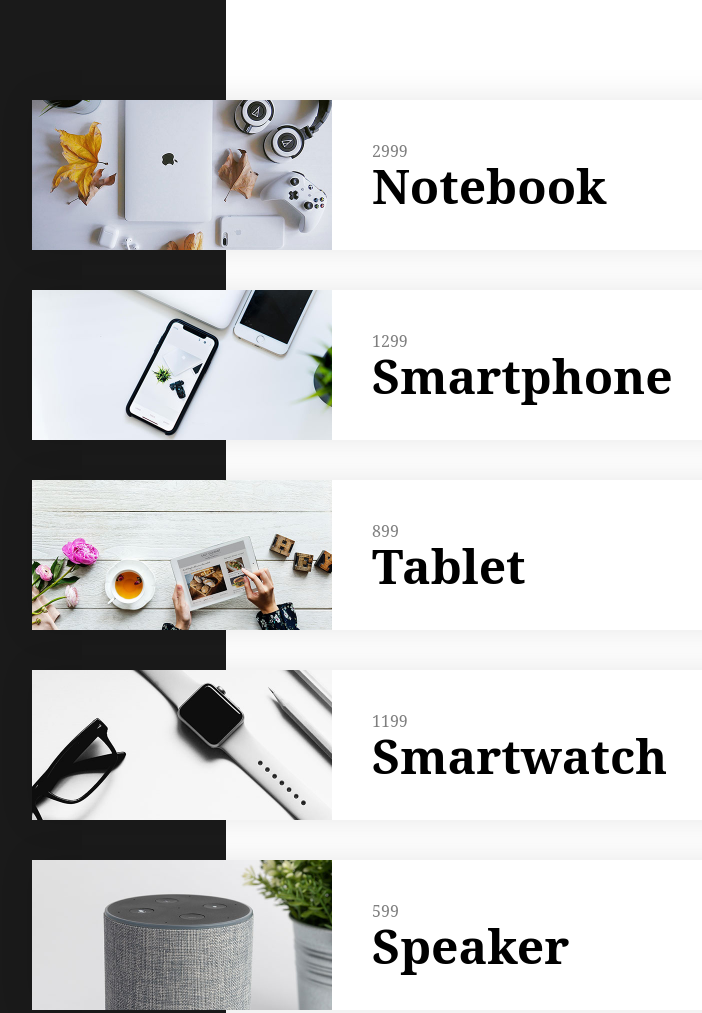
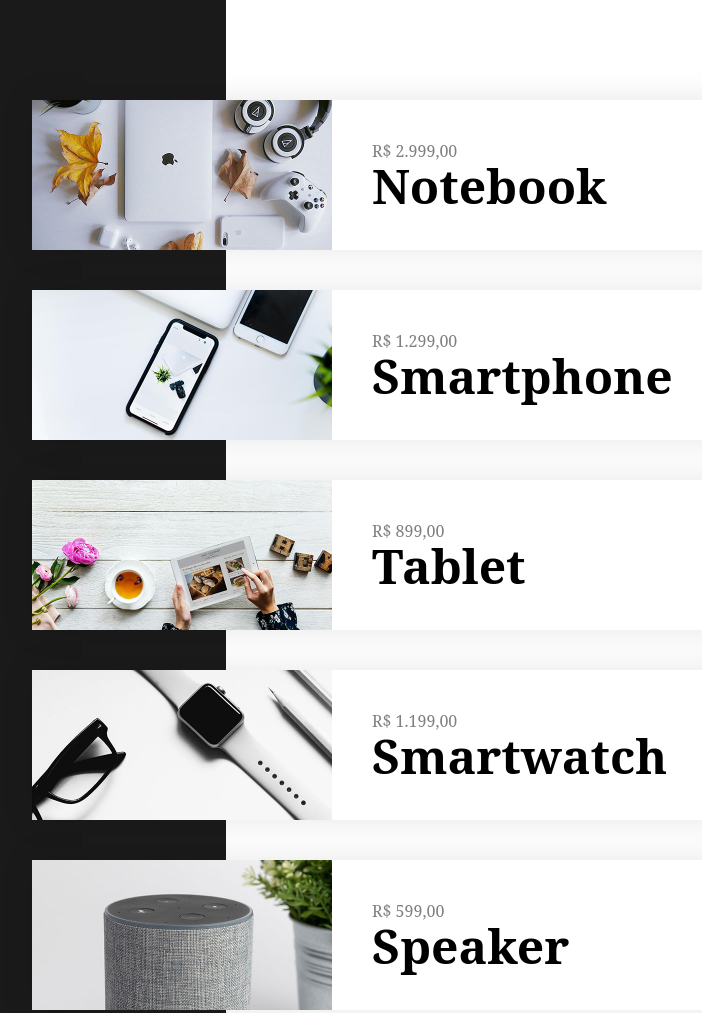
Before and after one commit to dbastosdev/projeto-techno-vuejs, a plain HTML site: page index.html in a window 1280 px wide. Shown: the top 1013 px of the page, without its empty margins (158-860 px from the left). Drawn offline with Linux system fonts and the light colour scheme.

Commit message:
adiciona filtros ao projeto

```diff
--- a/app.js
+++ b/app.js
@@ -6,6 +6,15 @@ const vm = new Vue({
     data: {
         produtos: []
 
+    },
+    // Criando filtros da aplicação front end:
+    filters: {
+        // Máscara de preços
+        numeroPreco(valor){
+            // return `R$${valor},00` - forma bruta
+            // forma adequada - necessário jogar esse filtro no html
+            return valor.toLocaleString("pt-BR", {style:"currency", currency:"BRL"})
+        }
     },
     // Métodos com alguma ação na aplicação
     methods: {
--- a/index.html
+++ b/index.html
@@ -24,7 +24,8 @@
                 <img v-bind:src="produto.img" :alt="produto.nome" class="produto_img"> <!-- v-bind usando para alterar elementos no dom-->
                 <!-- Separando as imagens das informações-->
                 <div class="produto_info">
-                    <span class="produto_preco">{{produto.preco}}</span>
+                    <!-- Atenção ao uso do filtro no html para o valor do produto após o pipe-->
+                    <span class="produto_preco">{{produto.preco | numeroPreco}}</span>
                     <h2 class="produto_titulo">{{produto.nome}}</h2>
                 </div>
             </div>
```
